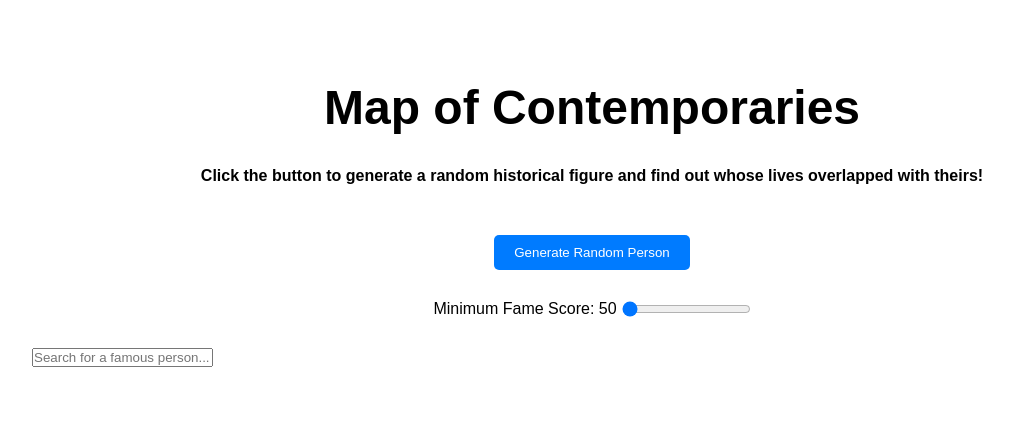
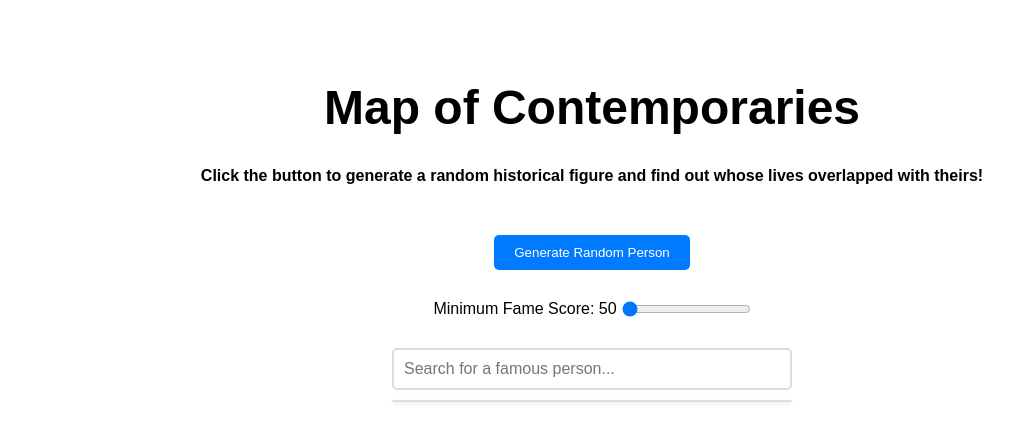
Before and after one commit to Jonathan-Heaney/map_of_contemporaries, a React (Vite) app in the folder react-frontend/: page / in a window 1280 px wide. Shown: the top 440 px of the page, without its empty margins (48-1061 px from the left). Built offline with nearby package versions, Linux system fonts and the light colour scheme.

Commit message:
Add styling for search list

```diff
--- a/react-frontend/src/App.css
+++ b/react-frontend/src/App.css
@@ -34,6 +34,56 @@ body {
 
 .min-hpi {
   margin-right: 5px;
+}
+
+.search-container {
+  position: relative;
+  width: 100%;
+  max-width: 400px; /* Adjust based on your layout */
+  margin: 20px auto;
+}
+
+.search-container input[type='text'] {
+  width: 100%;
+  padding: 10px;
+  border: 2px solid #ddd; /* Light grey border */
+  border-radius: 5px;
+  box-sizing: border-box; /* Ensure padding doesn't increase the input's size */
+  font-size: 16px; /* Larger font size for better readability */
+}
+
+.search-container ul {
+  list-style: none;
+  margin-top: 10px;
+  padding: 0;
+  background: #fff;
+  border: 1px solid #ddd; /* Light grey border to match the input */
+  border-radius: 5px;
+  box-shadow: 0 2px 4px rgba(0, 0, 0, 0.1); /* Subtle shadow for depth */
+  position: absolute;
+  width: 100%;
+  z-index: 1; /* Ensure the list appears above other content */
+}
+
+.search-container li {
+  padding: 10px;
+  border-bottom: 1px solid #eee; /* Very light grey for separating items */
+  cursor: pointer;
+  transition: background-color 0.2s; /* Smooth background transition on hover */
+}
+
+.search-container li:last-child {
+  border-bottom: none; /* Remove bottom border for the last item */
+}
+
+.search-container li:hover {
+  background-color: #f9f9f9; /* Light grey background on hover */
+}
+
+.no-results {
+  padding: 10px;
+  text-align: center;
+  color: #666; /* Dark grey for the "No results" message */
 }
 
 /* Centering the button and random person details */
--- a/react-frontend/src/App.jsx
+++ b/react-frontend/src/App.jsx
@@ -73,12 +73,14 @@ function App() {
           onChange={(e) => setMinHpi(e.target.value)}
         />
       </div>
+      <div>
         <SearchBar onSelect={handleSelectPerson}></SearchBar>
         {selectedPerson && (
           <div>
             <h2>Selected Person: {selectedPerson.name}</h2>
           </div>
         )}
+      </div>
       <div className="lists">
         <OverlapList people={overlapList} person={randomPerson}></OverlapList>
         <FameOverlapList
--- a/react-frontend/src/SearchBar.jsx
+++ b/react-frontend/src/SearchBar.jsx
@@ -28,7 +28,7 @@ function SearchBar({ onSelect }) {
   }, [query]);
 
   return (
-    <div>
+    <div className="search-container">
       <input
         type="text"
         value={query}
```
Lines whose indentation alone changed are shown as unchanged.
